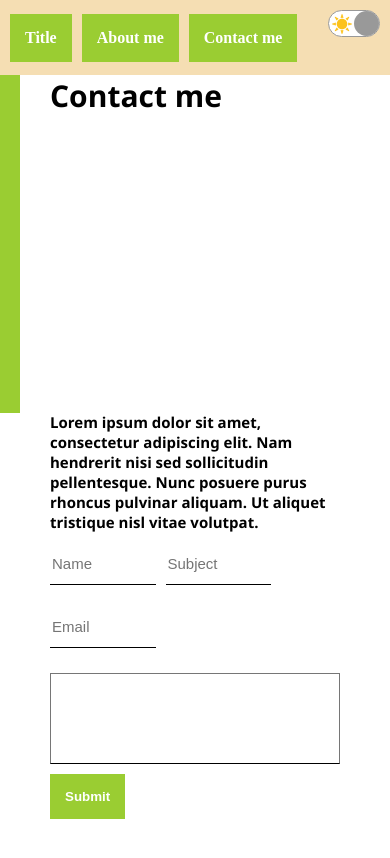
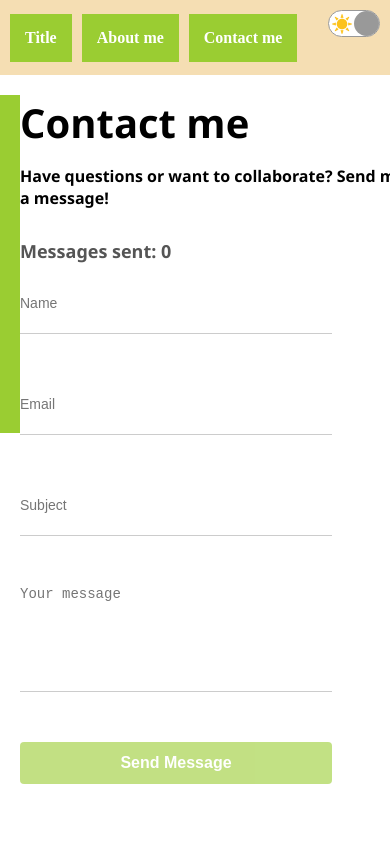
Before and after one commit to pbsmfs/portfolio-project, a React (Create React App) app: page /contact in a window 390 px wide. Shown: the top 858 px of the page. Built offline with nearby package versions, Linux system fonts and the light colour scheme; no server answers.

Commit message:
naive websockets + contact form validation

```diff
--- a/src/App.jsx
+++ b/src/App.jsx
@@ -7,9 +7,7 @@ import {
   createBrowserRouter,
   RouterProvider,
 } from "react-router-dom";
-import socketIO from 'socket.io-client';
 
-const socket = socketIO.connect('http://localhost:4000');
 
 const App = () => {
   const theme = useContext(ThemeContext)
--- a/src/components/Contact/Contact.jsx
+++ b/src/components/Contact/Contact.jsx
@@ -1,63 +1,225 @@
-import './contact.css'
-import { useRef, useState } from 'react'
+import './contact.css';
+import { useRef, useState, useEffect } from 'react';
 import emailjs from 'emailjs-com';
-import { useContext } from "react"
-import { ThemeContext } from "../../context";
+import { useContext } from 'react';
+import { ThemeContext } from '../../context';
 import Header from '../Header/Header';
+import { io } from 'socket.io-client';
+
 const Contact = () => {
+  const form = useRef();
+  const [done, setDone] = useState(false);
+  const [messageCount, setMessageCount] = useState(0);
+  const [socket, setSocket] = useState(null);
+  const theme = useContext(ThemeContext);
+  const toggled = theme.state.toggled;
 
-const form = useRef();
-const [done, setDone] = useState(false)
-const theme = useContext(ThemeContext)
-const toggled = theme.state.toggled
+  // Form validation state
+  const [errors, setErrors] = useState({
+    from_name: '',
+    from_email: '',
+    user_subject: '',
+    message: ''
+  });
+
+  const [formData, setFormData] = useState({
+    from_name: '',
+    from_email: '',
+    user_subject: '',
+    message: ''
+  });
+
+  const [isFormValid, setIsFormValid] = useState(false);
+
+  // WebSocket setup
+  useEffect(() => {
+    const newSocket = io('http://localhost:4000', {
+      withCredentials: true,
+      transports: ['websocket', 'polling']
+    });
+    setSocket(newSocket);
+
+    // Listen for message count updates
+    newSocket.on('updateCount', (count) => {
+      setMessageCount(count);
+    });
+
+    // Get initial count
+    newSocket.on('connect', () => {
+      newSocket.emit('getCount');
+    });
+
+    return () => newSocket.close();
+  }, []);
+
+  // Form validation
+  useEffect(() => {
+    const isValid = Object.values(errors).every(x => x === '') &&
+                   Object.values(formData).every(x => x !== '');
+    setIsFormValid(isValid);
+  }, [errors, formData]);
+
+  const validateField = (name, value) => {
+    let error = '';
+
+    switch(name) {
+      case 'from_name':
+        if (!value.trim()) error = 'Name is required';
+        else if (value.length < 2) error = 'Name must be at least 2 characters';
+        break;
+      case 'from_email':
+        if (!value.trim()) error = 'Email is required';
+        else if (!/^[^\s@]+@[^\s@]+\.[^\s@]+$/.test(value)) {
+          error = 'Please enter a valid email';
+        }
+        break;
+      case 'user_subject':
+        if (!value.trim()) error = 'Subject is required';
+        else if (value.length < 5) error = 'Subject must be at least 5 characters';
+        break;
+      case 'message':
+        if (!value.trim()) error = 'Message is required';
+        else if (value.length < 10) error = 'Message must be at least 10 characters';
+        break;
+      default:
+        break;
+    }
+
+    return error;
+  };
+
+  const handleChange = (e) => {
+    const { name, value } = e.target;
+
+    setFormData(prev => ({
+      ...prev,
+      [name]: value
+    }));
+
+    const error = validateField(name, value);
+    setErrors(prev => ({
+      ...prev,
+      [name]: error
+    }));
+  };
+
   const sendEmail = (e) => {
     e.preventDefault();
+
+    if (!isFormValid) return;
 
     emailjs.sendForm('service_2t314w3', 'template_pbf8owc', form.current, 'dMbl7Q5PD2WDi8nCX')
       .then((result) => {
         console.log(result.text);
-          setDone(true)
-          setTimeout(setDone, 5000, false)
-      }, (error) => {
+        setDone(true);
+        setTimeout(() => setDone(false), 5000);
+
+        // Reset form
+        setFormData({
+          from_name: '',
+          from_email: '',
+          user_subject: '',
+          message: ''
+        });
+
+        // Notify server about new message
+        if (socket) {
+          socket.emit('newMessage');
+        }
+      })
+      .catch((error) => {
         console.log(error.text);
       });
-    }
+  };
+
   return (
     <>
       <Header />
       <div className="c" style={{ backgroundColor: toggled ? "#222" : "white", color: toggled && "white" }}>
-
         <div className="c-wrapper">
-            <div className="c-bg" style={{ backgroundColor: toggled ? "rgb(5, 5, 100)" :  "yellowgreen"}}></div>
+          <div className="c-bg" style={{ backgroundColor: toggled ? "rgb(5, 5, 100)" : "yellowgreen"}}></div>
           <div className="c-left">
-                    <h1 className="c-title">
-                        Contact me
-                    </h1>
+            <h1 className="c-title">Contact me</h1>
             <div className="c-sub">
-                        Lorem ipsum dolor sit amet, consectetur adipiscing elit. Nam hendrerit nisi sed sollicitudin pellentesque. Nunc posuere purus rhoncus pulvinar aliquam. Ut aliquet tristique nisl vitae volutpat.
+              Have questions or want to collaborate? Send me a message!
+            </div>
+            <div className="message-counter" style={{ backgroundColor: toggled ? "#222" : "white", color: toggled && "white" }}>
+              Messages sent: <strong>{messageCount}</strong>
             </div>
           </div>
           <div className="c-right">
+            <form ref={form} onSubmit={sendEmail}>
+              <div className="form-group">
+                <input
+                  type="text"
+                  placeholder="Name"
+                  name="from_name"
+                  value={formData.from_name}
+                  onChange={handleChange}
+                  className={errors.from_name ? 'error' : ''}
+                  style={{ backgroundColor: toggled ? "#222" : "white", color: toggled && "white" }}
+                />
+                {errors.from_name && <span className="error-message">{errors.from_name}</span>}
+              </div>
 
-                    <p className="c-desc">
-                        Lorem ipsum dolor sit amet, consectetur adipiscing elit. Nam hendrerit nisi sed sollicitudin pellentesque. Nunc posuere purus rhoncus pulvinar aliquam. Ut aliquet tristique nisl vitae volutpat.
-                    </p>
-                    <form ref={form} onSubmit={sendEmail}>
-                        <input type="text" placeholder="Name" name="from_name"/>
-                        <input type="text" placeholder="Subject" name="user_subject"/>
-                        <input type="text" placeholder="Email" name="from_email"/>
-                        <textarea name="message" rows="5"></textarea>
-                        <button style={{ backgroundColor: toggled ? "rgb(5, 5, 100)" :  "yellowgreen"}}>Submit</button>
-                        <div className="c-done">
-                            {done && 'Thank you for your letter.'}
+              <div className="form-group">
+                <input
+                  type="text"
+                  placeholder="Email"
+                  name="from_email"
+                  value={formData.from_email}
+                  onChange={handleChange}
+                  className={errors.from_email ? 'error' : ''}
+                  style={{ backgroundColor: toggled ? "#222" : "white", color: toggled && "white" }}
+                />
+                {errors.from_email && <span className="error-message">{errors.from_email}</span>}
               </div>
+
+              <div className="form-group">
+                <input
+                  type="text"
+                  placeholder="Subject"
+                  name="user_subject"
+                  value={formData.user_subject}
+                  onChange={handleChange}
+                  className={errors.user_subject ? 'error' : ''}
+                  style={{ backgroundColor: toggled ? "#222" : "white", color: toggled && "white" }}
+                />
+                {errors.user_subject && <span className="error-message">{errors.user_subject}</span>}
+              </div>
+
+              <div className="form-group">
+                <textarea
+                  name="message"
+                  rows="5"
+                  placeholder="Your message"
+                  value={formData.message}
+                  onChange={handleChange}
+                  className={errors.message ? 'error' : ''}
+                  style={{ backgroundColor: toggled ? "#222" : "white", color: toggled && "white" }}
+                ></textarea>
+                {errors.message && <span className="error-message">{errors.message}</span>}
+              </div>
+
+              <button
+                type="submit"
+                style={{
+                  backgroundColor: toggled ? "rgb(5, 5, 100)" : "yellowgreen",
+                  opacity: isFormValid ? 1 : 0.6,
+                  cursor: isFormValid ? 'pointer' : 'not-allowed'
+                }}
+                disabled={!isFormValid}
+              >
+                Send Message
+              </button>
+
+              {done && <div className="success-message">Thank you! Your message has been sent.</div>}
             </form>
           </div>
         </div>
       </div>
     </>
-    )
-}
+  );
+};
 
-
-export default Contact
+export default Contact;
--- a/src/components/Contact/contact.css
+++ b/src/components/Contact/contact.css
@@ -1,12 +1,11 @@
-.c{
+.c {
     height: 100vh;
     width: 100%;
-    /* position: relative; */
     font-family: 'Segoe UI', Tahoma, Geneva, Verdana, sans-serif;
     overflow: hidden;
 }
 
-.c-bg{
+.c-bg {
     width: 20px;
     height: 40vh;
     background-color: yellowgreen;
@@ -14,115 +13,188 @@
     left: 0px;
 }
 
-.c-wrapper{
+.c-wrapper {
     padding: 50px;
     display: flex;
     position: fixed;
     height: calc(100vh - 100px);
     overflow-y: auto;
+    width: 100vw;
 }
 
-.c-left{
+.c-left {
     flex: 1;
+    padding-right: 30px;
 }
 
-.c-title{
+.c-title {
     font-weight: bold;
     font-size: 100px;
+    margin-bottom: 20px;
 }
 
-.c-sub{
+.c-sub {
     font-weight: 600;
     font-size: 20px;
     width: 80%;
+    margin-bottom: 30px;
 }
 
-.c-right{
-    flex: 1;
+.message-counter {
+    font-size: 18px;
+    font-weight: 600;
+    color: #555;
+    margin-top: 20px;
 }
 
-.c-done {
-    margin-top: 10px;
+.c-right {
+    flex: 1;
+    padding-left: 30px;
 }
 
-.c-desc{
+.c-desc {
     font-weight: 600;
     font-size: 20px;
+    margin-bottom: 30px;
 }
 
-form{
+/* Form Styles */
+form {
     margin-top: 0px;
+    display: flex;
+    flex-direction: column;
+    width: 80%;
 }
 
-input{
-    width: 50%;
+.form-group {
+    margin-bottom: 25px;
+    position: relative;
+}
+
+input {
+    width: 100%;
     height: 50px;
     border: none;
-    border-bottom: 1px solid black;
+    border-bottom: 1px solid #ccc;
     margin-top: 10px;
-    font-size: 15px;
+    font-size: 16px;
+    padding: 5px 0;
+    background: transparent;
+    transition: border-color 0.3s;
+}
+
+input:focus, textarea:focus {
+    outline: none;
+    border-color: yellowgreen;
 }
 
 textarea {
     width: 100%;
-    border-bottom: 1px solid black;
-    font-size: 15px;
+    border: none;
+    border-bottom: 1px solid #ccc;
+    font-size: 16px;
     margin-top: 15px;
     resize: none;
+    padding: 5px 0;
+    min-height: 100px;
+    background: transparent;
+}
+
+.error {
+    border-color: #ff4444 !important;
+}
+
+.error-message {
+    color: #ff4444;
+    font-size: 14px;
+    margin-top: 5px;
+    display: block;
+    position: absolute;
+    bottom: -20px;
+}
+
+.success-message {
+    color: yellowgreen;
+    font-weight: 600;
+    margin-top: 15px;
 }
 
 button {
     border: none;
     background-color: yellowgreen;
     color: white;
-    padding: 15px;
+    padding: 15px 25px;
     margin-top: 15px;
     font-weight: 600;
     cursor: pointer;
-    margin-bottom: 0px;
+    font-size: 16px;
+    border-radius: 4px;
+    transition: opacity 0.3s;
+    width: fit-content;
 }
 
+button:disabled {
+    opacity: 0.6;
+    cursor: not-allowed;
+}
+
+/* Responsive Styles */
+@media screen and (max-width: 768px) {
+    .c-wrapper {
+        flex-direction: column;
+        padding: 30px;
+    }
+
+    .c-left, .c-right {
+        padding: 0;
+        width: 100%;
+    }
+
+    .c-title {
+        font-size: 60px;
+    }
+
+    .c-sub, .c-desc {
+        font-size: 18px;
+        width: 100%;
+    }
+}
 
 @media screen and (max-width: 480px) {
-    .c{
-        height: 60vh;
+    .c {
+        height: auto;
+        min-height: 100vh;
     }
 
-    .c-wrapper{
-        flex-direction: column;
-        padding: 0px 50px;
+    .c-wrapper {
+        padding: 20px;
+        position: relative;
+        height: auto;
     }
 
-    .c-sub{
-        display: none;
+    .c-title {
+        font-size: 40px;
+        margin-bottom: 15px;
     }
 
-    .c-title{
-        font-size: 30px;
+    .c-sub, .c-desc {
+        font-size: 16px;
     }
 
-    .c-desc{
-        font-size: 15px;
+    input, textarea {
+        font-size: 14px;
     }
 
-    .c-done{
-        margin-left: 20px;
+    button {
+        width: 100%;
+        padding: 12px;
     }
 
-    form {
-        margin-top: 0px;
-        display: flex;
-        flex-wrap: wrap;
+    .form-group {
+        margin-bottom: 30px;
     }
 
-    input {
-        width: 35%;
-        height: 40px;
-        margin: 10px;
-        margin-left: 0px;
-    }
-
-    button{
-        margin-top: 10px;
+    .error-message {
+        bottom: -25px;
     }
 }
```
Also changed, not shown: src/server/index.js (+21 -21 lines), src/server/server.js (+27 -16 lines). Lines whose indentation alone changed are shown as unchanged.
